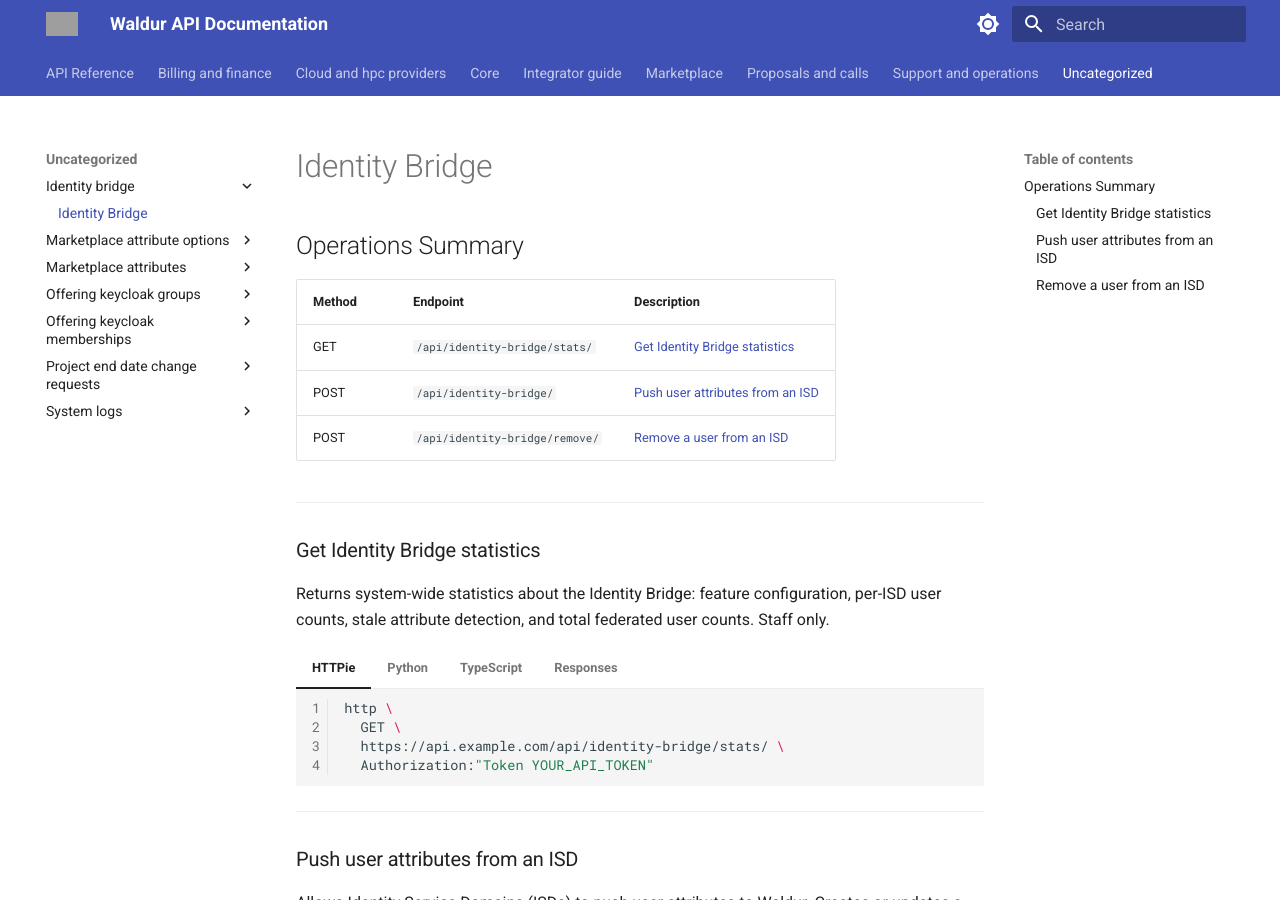
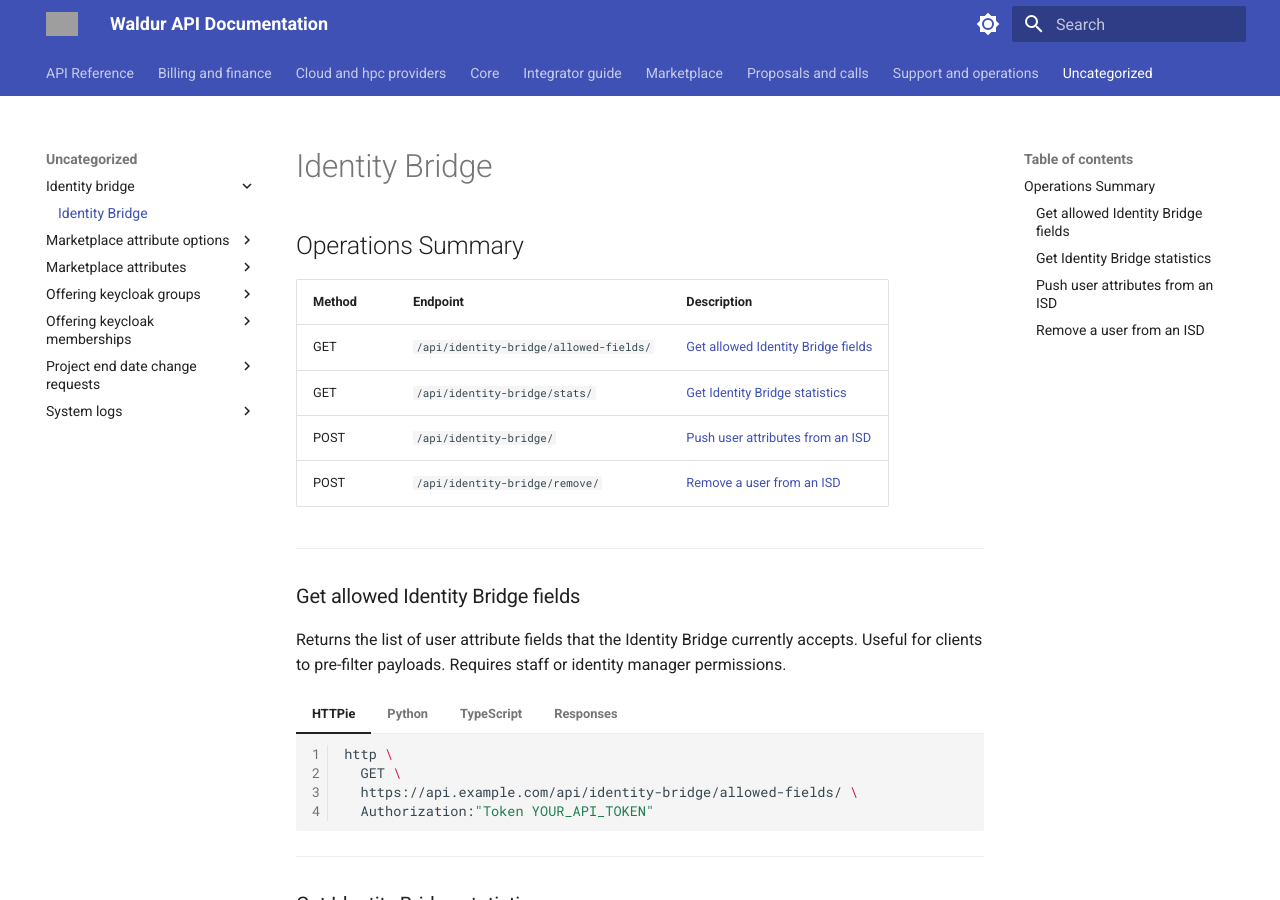
Before and after one commit to waldur/api-docs, an MkDocs documentation site: the page built from docs/uncategorized/identity-bridge/identity-bridge.md, in a window 1280 px wide and 900 px high. Built offline with MkDocs 1.6.1 and Material for MkDocs 9.7.7, drawn with Linux system fonts in a browser that asks for light colours; the version menu is left out; grey boxes are pictures that could not be loaded.

Commit message:
docs: Auto-generate API reference from https://code.opennodecloud.com/waldur/waldur-sdk-docs-generator

````diff
--- a/docs/uncategorized/identity-bridge/identity-bridge.md
+++ b/docs/uncategorized/identity-bridge/identity-bridge.md
@@ -4,9 +4,67 @@
 
 | Method | Endpoint | Description |
 |:--- |:--- |:--- |
+| <span class="http-badge http-get">GET</span> | `/api/identity-bridge/allowed-fields/` | [Get allowed Identity Bridge fields](#get-allowed-identity-bridge-fields) |
 | <span class="http-badge http-get">GET</span> | `/api/identity-bridge/stats/` | [Get Identity Bridge statistics](#get-identity-bridge-statistics) |
 | <span class="http-badge http-post">POST</span> | `/api/identity-bridge/` | [Push user attributes from an ISD](#push-user-attributes-from-an-isd) |
 | <span class="http-badge http-post">POST</span> | `/api/identity-bridge/remove/` | [Remove a user from an ISD](#remove-a-user-from-an-isd) |
+
+---
+
+### Get allowed Identity Bridge fields
+
+Returns the list of user attribute fields that the Identity Bridge currently accepts. Useful for clients to pre-filter payloads. Requires staff or identity manager permissions.
+
+
+=== "HTTPie"
+
+    ```bash
+    http \
+      GET \
+      https://api.example.com/api/identity-bridge/allowed-fields/ \
+      Authorization:"Token YOUR_API_TOKEN"
+    ```
+
+=== "Python"
+
+    ```python
+    from waldur_api_client.client import AuthenticatedClient
+    from waldur_api_client.api.identity_bridge import identity_bridge_allowed_fields_retrieve # (1)
+
+    client = AuthenticatedClient(
+        base_url="https://api.example.com", token="YOUR_API_TOKEN"
+    )
+    response = identity_bridge_allowed_fields_retrieve.sync(client=client)
+
+    print(response)
+    ```
+
+
+    1.  **API Source:** [`identity_bridge_allowed_fields_retrieve`](https://github.com/waldur/py-client/blob/main/waldur_api_client/api/identity_bridge/identity_bridge_allowed_fields_retrieve.py)
+
+=== "TypeScript"
+
+    ```typescript
+    import { identityBridgeAllowedFieldsRetrieve } from 'waldur-js-client';
+
+    try {
+      const response = await identityBridgeAllowedFieldsRetrieve({
+      auth: "Token YOUR_API_TOKEN"
+    });
+      console.log('Success:', response);
+    } catch (error) {
+      console.error('Error:', error);
+    }
+    ```
+
+
+=== "Responses"
+
+    **`200`** -
+
+    | Field | Type |
+    |---|---|
+    | `allowed_fields` | array of strings |
 
 ---
 
````
